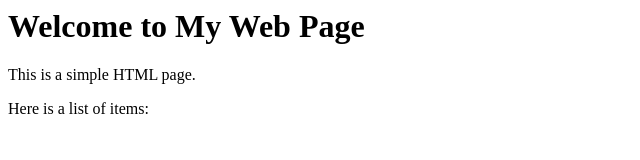
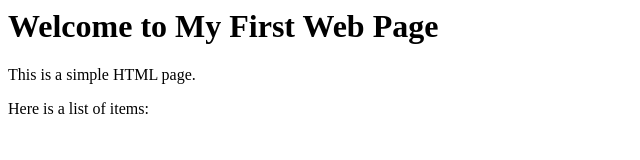
Before and after one commit to soloTurksFalcons/simpleGit, a plain HTML site: page index.html in a window 1280 px wide. Shown: the whole page, without its empty margins (0-640 px from the left). Drawn offline with Linux system fonts and the light colour scheme.

Commit message:
changes to index file

```diff
--- a/index.html
+++ b/index.html
@@ -1,6 +1,6 @@
 <html>
     <body>
-        <h1>Welcome to My Web Page</h1>
+        <h1>Welcome to My First Web Page</h1>
         <p>This is a simple HTML page.</p>
         <p>Here is a list of items:</p>
 </html>
```
